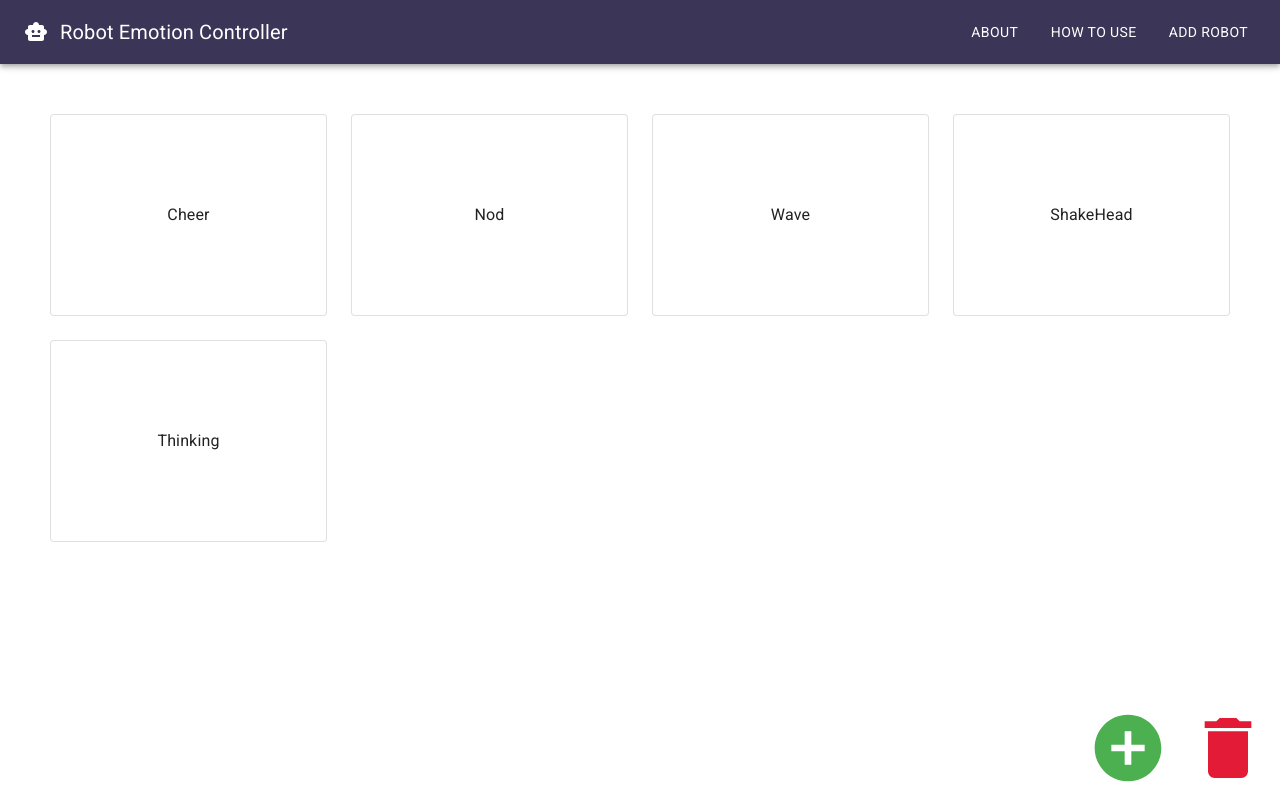
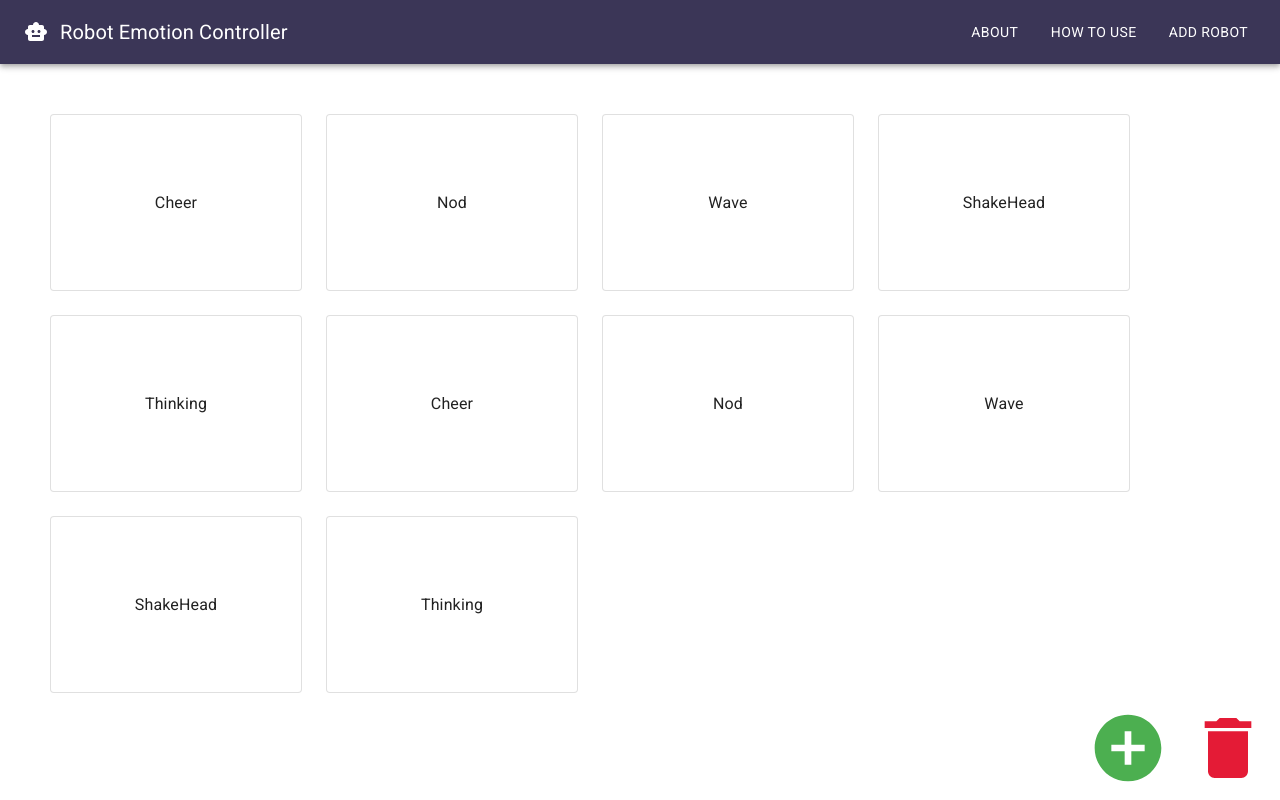
Before and after one commit to einarhaaland/robot-caretaker, a React (Create React App) app in the folder frontend/: page / in a window 1280 px wide. Built offline with nearby package versions, Linux system fonts and the light colour scheme; no server answers; a web font is replaced by a local one.

Commit message:
add moodcard titles as props to moodgrid

```diff
--- a/frontend/src/App.tsx
+++ b/frontend/src/App.tsx
@@ -19,7 +19,7 @@ function App() {
     <>
       <NavBar />
       <div style={{margin:50}}>
-        <MoodGrid />
+        <MoodGrid moodCards={["Cheer", "Nod", "Wave", "ShakeHead", "Thinking"]} />
       </div>
     </>
   );
--- a/frontend/src/components/MoodCard.tsx
+++ b/frontend/src/components/MoodCard.tsx
@@ -18,8 +18,8 @@ function MoodCard(props: MoodProps) {
     }
 
     return (
-        <Card variant='outlined' sx={{ width: 275, height: 200 }}>
-            <CardActionArea onClick={handleClick} sx={{ width: 275, height: 200 }}>
+        <Card variant='outlined' sx={{ width: 250, height: 175 }}>
+            <CardActionArea onClick={handleClick} sx={{ width: 250, height: 175 }}>
                 <Typography align='center'>{props.title}</Typography>
             </CardActionArea>
         </Card>
--- a/frontend/src/components/MoodGrid.tsx
+++ b/frontend/src/components/MoodGrid.tsx
@@ -5,7 +5,12 @@ import AddCircleIcon from '@mui/icons-material/AddCircle';
 import DeleteIcon from '@mui/icons-material/Delete';
 
 
-function MoodGrid() {
+interface GridProps {
+  moodCards: string[],
+}
+
+
+function MoodGrid(props: GridProps) {
   const [cards, setCards] = useState<React.ReactElement[]>([]);
   const [showFormAdd, setShowFormAdd] = useState(false)
   const [showFormDelete, setShowFormDelete] = useState(false)
@@ -13,23 +18,9 @@ function MoodGrid() {
 
   useEffect(() => {
     //Cards can be fetched from your database here to keep custom cards when server resets
-    setCards([
-        <Grid item>
-          <MoodCard title='Cheer'/>
-        </Grid>,
-        <Grid item >
-          <MoodCard title='Nod'/>
-        </Grid>,
-        <Grid item>
-          <MoodCard title='Wave'/>
-        </Grid>,
-        <Grid item>
-          <MoodCard title='ShakeHead'/>
-        </Grid>,
-        <Grid item>
-          <MoodCard title='Thinking'/>
-        </Grid>
-    ])
+    for (let i = 0; i < props.moodCards.length; i++) {
+      setCards((oldArray) => [...oldArray, <Grid item><MoodCard title={props.moodCards[i]}/></Grid>])
+    }
   }, []);
 
   const handleSubmitAdd = (e: any) => {
```
